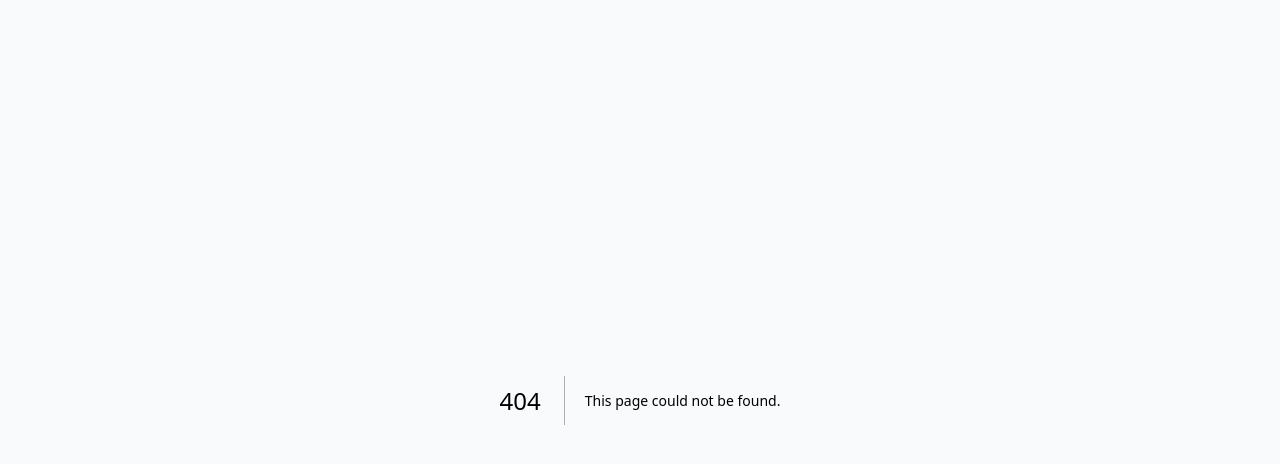
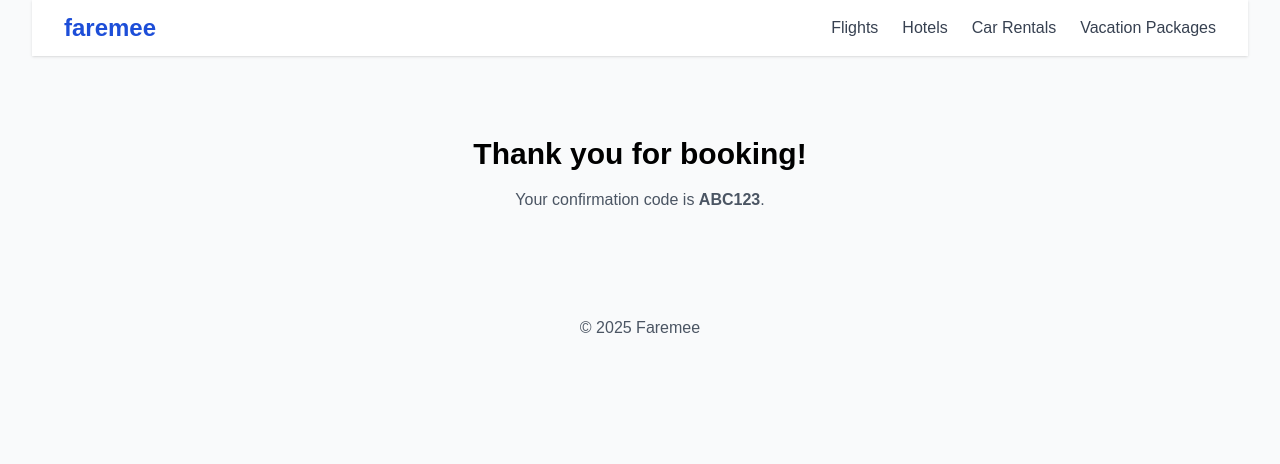
Before and after one commit to divyamttt/faremee-ui, a Next.js app: page /confirmation in a window 1280 px wide. Before the commit this address had no page. Shown: the top 464 px of the page. Built offline with nearby package versions, Linux system fonts and the light colour scheme.

Commit message:
Create confirmation.jsx

```diff
--- /dev/null
+++ b/pages/confirmation.jsx
@@ -0,0 +1,19 @@
+import PageWrapper from "../components/PageWrapper";
+import Header from "../components/Header";
+import Footer from "../components/Footer";
+
+export default function Confirmation() {
+  // TODO: fetch booking reference from query or context
+  const bookingCode = "ABC123";
+
+  return (
+    <PageWrapper>
+      <Header />
+      <div className="py-20 text-center">
+        <h2 className="text-3xl font-bold mb-4">Thank you for booking!</h2>
+        <p className="text-gray-600">Your confirmation code is <strong>{bookingCode}</strong>.</p>
+      </div>
+      <Footer />
+    </PageWrapper>
+  );
+}
```
